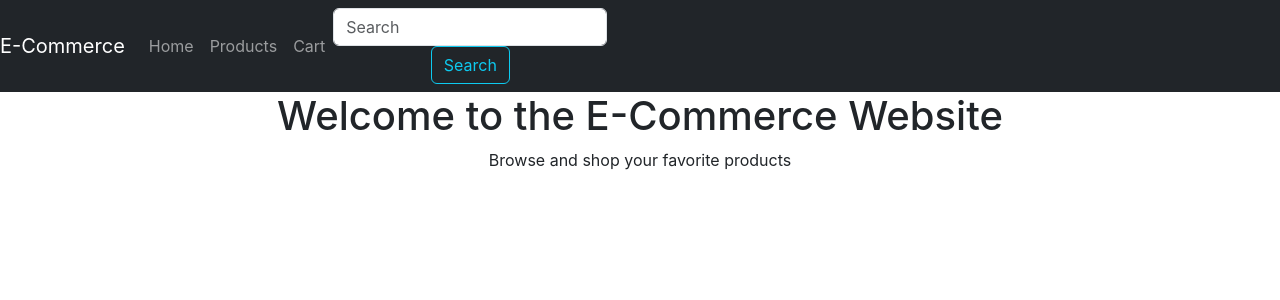
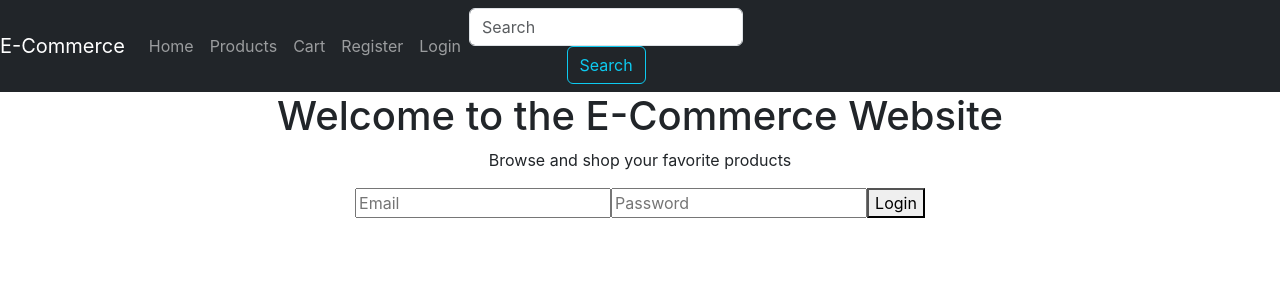
Before and after one commit to futuristickc/PlacementDost-Project, a React (Create React App) app: page /login in a window 1280 px wide. Shown: the top 300 px of the page. Built offline with nearby package versions, Linux system fonts and the light colour scheme.

Commit message:
created AuthContext, Register and Loginfeatures, and added ProtectedRoutes

```diff
--- a/src/App.js
+++ b/src/App.js
@@ -1,16 +1,23 @@
 // import logo from './logo.svg';
-import React, { Suspense, lazy } from 'react';
+import React, { Suspense, lazy, useContext } from 'react';
 import './App.css';
 import { Navbar, Nav, Form, FormControl, Button, Container, Row, Col } from 'react-bootstrap';
-import { Link, BrowserRouter as Router, Routes, Route } from 'react-router-dom';
+import { Link, BrowserRouter as Router, Routes, Route, Navigate } from 'react-router-dom';
+import AuthContext from './context/AuthContext';
+import ProtectedRoute from './Components/ProtectedRoute';
 
 const ProductList = lazy(() => import('./Components/ProductList'));
 const ShoppingCart = lazy(() => import('./Components/ShoppingCart'));
 const Checkout = lazy(() => import('./Components/Checkout'));
+const Register = lazy(() => import('./Components/Register'));
+const Login = lazy(() => import('./Components/Login'));
 // const StripeWrapper = lazy(() => import('./Components/PaymentComponent'));
 
 
 function App() {
+  const { user } = useContext(AuthContext);
+
+
   return (
     <Router>
       <div className="App">
@@ -20,6 +27,17 @@ function App() {
             <Nav.Link as={Link} to='/'>Home</Nav.Link>
             <Nav.Link as={Link} to='/products'>Products</Nav.Link>
             <Nav.Link as={Link} to='/cart'>Cart</Nav.Link>
+            {user ? (
+              <>
+                <Nav.Link as={Link} to='/profile'>Profile</Nav.Link>
+                <Nav.Link as={Link} to='/logout'>Logout</Nav.Link>
+              </>
+            ) : (
+              <>
+                <Nav.Link as={Link} to='/register'>Register</Nav.Link>
+                <Nav.Link as={Link} to='/login'>Login</Nav.Link>
+              </>
+            )}
           </Nav>
 
           <Form inline="true">
@@ -40,8 +58,11 @@ function App() {
             <Routes>
               <Route path="/" element={<ProductList />}/>
               <Route path="/products" element={<ProductList />}/>
-              <Route path="/cart" element={<ShoppingCart />}/>
-              <Route path="/cart/checkout" element={<Checkout />}/>
+              <Route path="/cart" element={<ProtectedRoute element={<ShoppingCart />} />}/>
+              <Route path="/cart/checkout" element={<ProtectedRoute element={<Checkout />} />}/>
+              <Route path="/register" element={<Register />}/>
+              <Route path="/login" element={<Login />}/>
+              <Route path="*" element={<Navigate to='/' />}/>
             </Routes>
           </Suspense>
         </Container>
--- /dev/null
+++ b/src/Components/Login.js
@@ -0,0 +1,28 @@
+import React, { useContext, useState } from "react";
+import AuthContext from "../context/AuthContext";
+
+const Login = () => {
+    const { login } = useContext(AuthContext);
+    const [email, setEmail] = useState('');
+    const [password, setPassword] = useState('');
+
+    const handleSubmit = async (e) => {
+        e.preventDefault();
+        try {
+            await login(email, password);
+        } catch (error) {
+            console.log(error);
+            alert('Login failed, please try again.');
+        }
+    };
+
+    return (
+        <form onSubmit={handleSubmit}>
+            <input type="text" placeholder="Email" value={email} onChange={(e) => setEmail(e.target.value)} required />
+            <input type="text" placeholder="Password" value={password} onChange={(e) => setPassword(e.target.value)} required />
+            <button type="submit">Login</button>
+        </form>
+    );
+};
+
+export default Login;
--- /dev/null
+++ b/src/Components/ProtectedRoute.js
@@ -0,0 +1,13 @@
+import React, { useContext } from "react";
+import AuthContext from "../context/AuthContext";
+import { Navigate } from "react-router-dom";
+
+
+const ProtectedRoute = ({ element }) => {
+    const { user } = useContext(AuthContext);
+
+    return user ? element : <Navigate to="/login" />;
+
+};
+
+export default ProtectedRoute;
--- /dev/null
+++ b/src/Components/Register.js
@@ -0,0 +1,36 @@
+import React, { useState } from "react";
+import axios from "axios";
+
+const Register = () => {
+    const [formData, setFormData] = useState({
+        username: '',
+        email: '',
+        password: '',
+    });
+
+    const handleChange = (e) => {
+        setFormData({ ...formData, [e.target.name]: e.target.value });
+    };
+
+    const handleSubmit = async (e) => {
+        e.preventDefault();
+        try {
+            await axios.post('http://localhost:5000/api/register', formData);
+            alert('Registration successful! Please log in');
+        } catch (error) {
+            console.error(error);
+            alert('Registration failed. Please try again');
+        }
+    };
+
+    return (
+        <form onSubmit={handleSubmit}>
+            <input type="text" name="username" placeholder="Username" onChange={handleChange} />
+            <input type="text" name="email" placeholder="Email" onChange={handleChange} />
+            <input type="text" name="password" placeholder="Password" onChange={handleChange} />
+            <button type="submit">Submit</button>
+        </form>
+    );
+};
+
+export default Register;
--- /dev/null
+++ b/src/context/AuthContext.js
@@ -0,0 +1,46 @@
+import React, { createContext, useEffect, useState } from "react";
+import axios from "axios";
+
+const AuthContext = createContext();
+
+export const AuthProvider = ({ children }) => {
+    const [user, setUser] = useState(null);
+    const [loading, setLoading] = useState(true);
+
+    useEffect(() => {
+        const token = localStorage.getItem('token');
+        if (token) {
+            axios.defaults.headers.common['Authorization'] = `Bearer ${token}`;
+            axios.get('http://localhost:5000/api/users/me')
+                .then(response => {
+                    setUser(response.data);
+                })
+                .catch(() => {
+                    localStorage.removeItem('token');
+                    delete axios.defaults.headers.name['Authorization'];
+                });
+        }
+        setLoading(false);
+    }, []);
+
+    const login = async (email, password) => {
+        const { data } = await axios.post('http://localhost:5000/api/login', { email, password });
+        localStorage.setItem('token', data.token);
+        axios.defaults.headers.common['Authorization'] = `Bearer ${data.token}`;
+        setUser({ email })
+    };
+
+    const logout = () => {
+        localStorage.removeItem('token');
+        delete axios.defaults.headers.name['Authorization'];
+        setUser(null);
+    };
+
+    return (
+        <AuthContext.Provider value={{ user, loading, login, logout }}>
+            {children}
+        </AuthContext.Provider>
+    );
+};
+
+export default AuthContext;
--- a/src/index.js
+++ b/src/index.js
@@ -5,13 +5,16 @@ import './index.css';
 import App from './App';
 import reportWebVitals from './reportWebVitals';
 import { CartProvider } from './Components/CartContext';
+import { AuthProvider } from './context/AuthContext';
 
 const root = ReactDOM.createRoot(document.getElementById('root'));
 root.render(
   <React.StrictMode>
-    <CartProvider>
-      <App />
-    </CartProvider>
+    <AuthProvider>
+      <CartProvider>
+        <App />
+      </CartProvider>
+    </AuthProvider>
   </React.StrictMode>
 );
 
```
